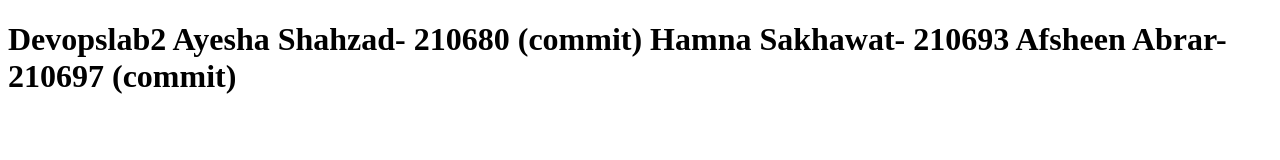
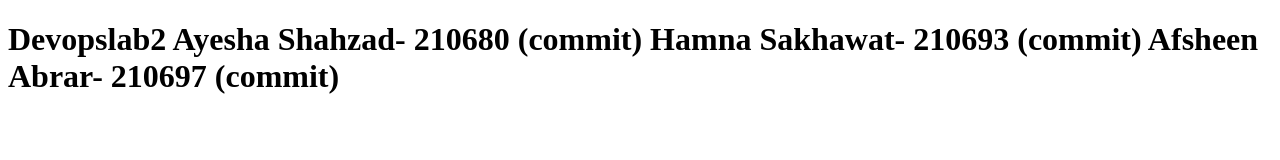
Before and after one commit to Ayshh1/Devopslab2, a plain HTML site: page index.html in a window 1280 px wide. Drawn offline with Linux system fonts and the light colour scheme.

Commit message:
Update index.html

```diff
--- a/index.html
+++ b/index.html
@@ -9,7 +9,7 @@
 <body>
     <h1>Devopslab2
         Ayesha Shahzad- 210680 (commit)
-        Hamna Sakhawat- 210693
+        Hamna Sakhawat- 210693 (commit)
         Afsheen Abrar- 210697 (commit)
     </h1>
 </body>
```
